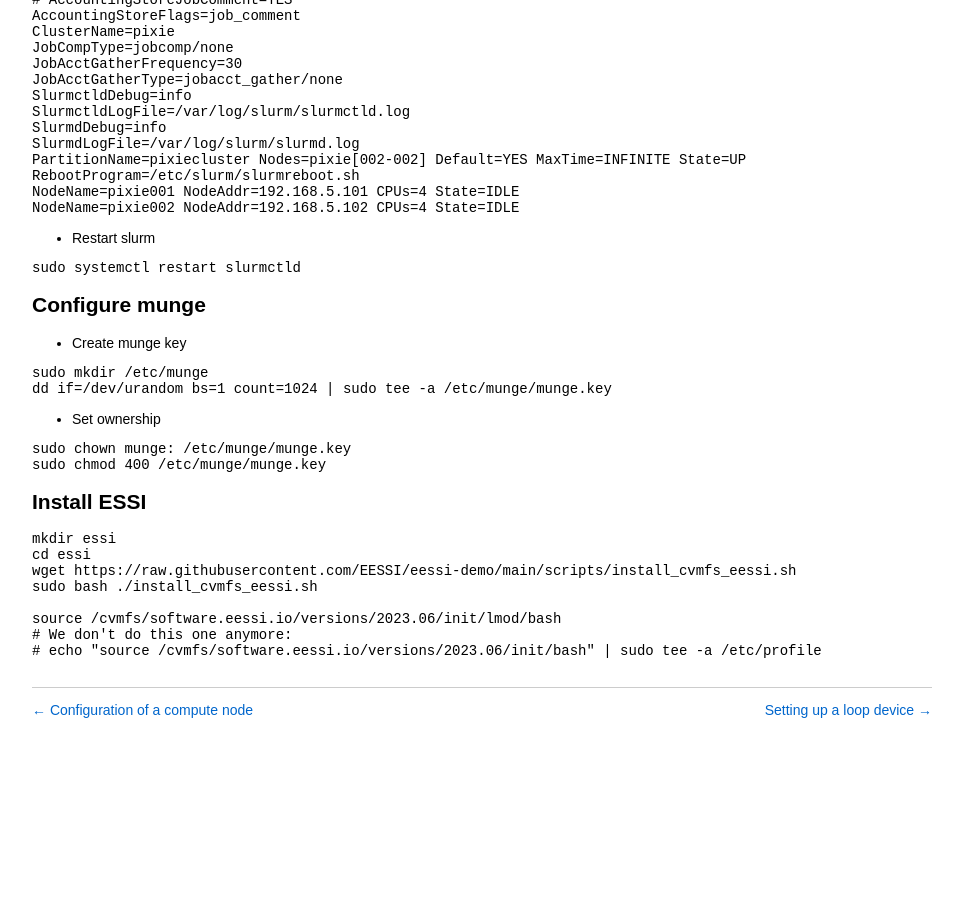
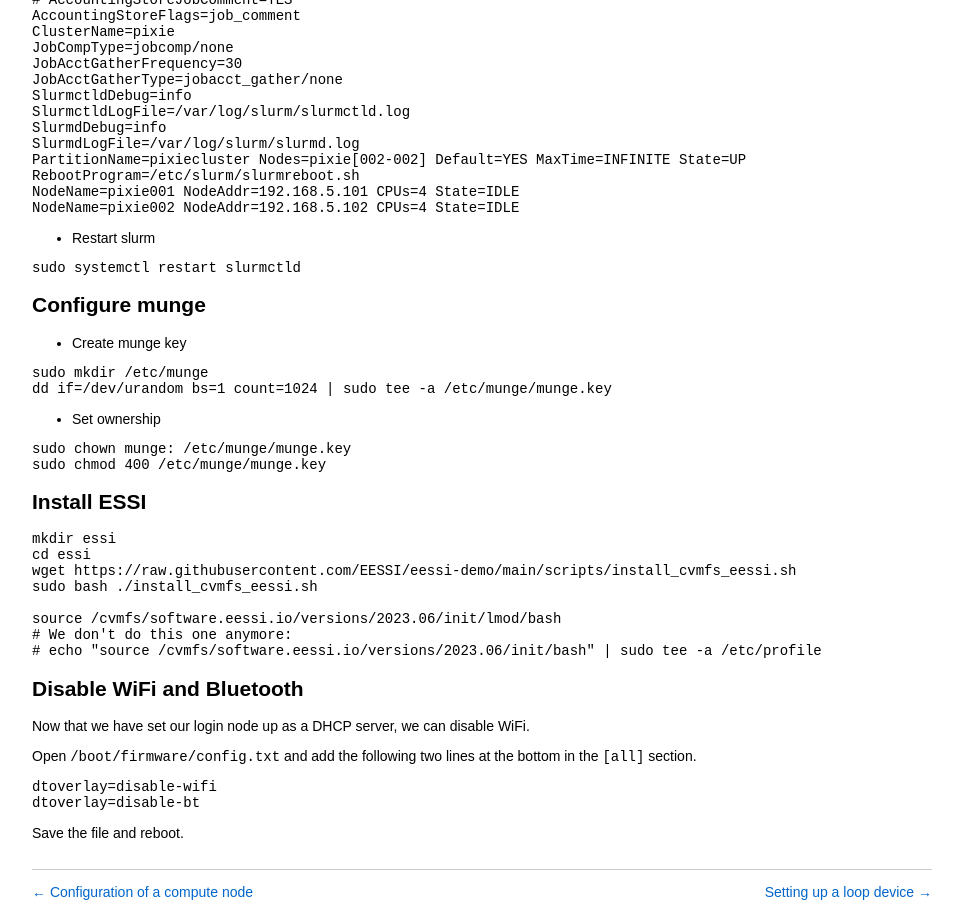
Before and after one commit to carpentriesoffline/Building_a_miniHPC_for_Training, a Jekyll site: the page built from 05-configurationLogin.md, in a window 1280 px wide and 900 px high, scrolled down 2197 px. Shown: the whole window, without its empty margins (158-1121 px from the left). Built offline with Jekyll 4.4.1, drawn with Linux system fonts in a browser that asks for light colours; before the commit the page ends 2915 px from its top, so only the background shows below that.

Commit message:
Disable WiFi on the login node too

````diff
--- a/05-configurationLogin.md
+++ b/05-configurationLogin.md
@@ -193,3 +193,15 @@
 # We don't do this one anymore:
 # echo "source /cvmfs/software.eessi.io/versions/2023.06/init/bash" | sudo tee -a /etc/profile
 ```
+
+## Disable WiFi and Bluetooth
+Now that we have set our login node up as a DHCP server, we can disable WiFi.
+
+Open `/boot/firmware/config.txt` and add the following two lines at the bottom in the `[all]` section.
+
+```
+dtoverlay=disable-wifi
+dtoverlay=disable-bt
+```
+
+Save the file and reboot.
````
